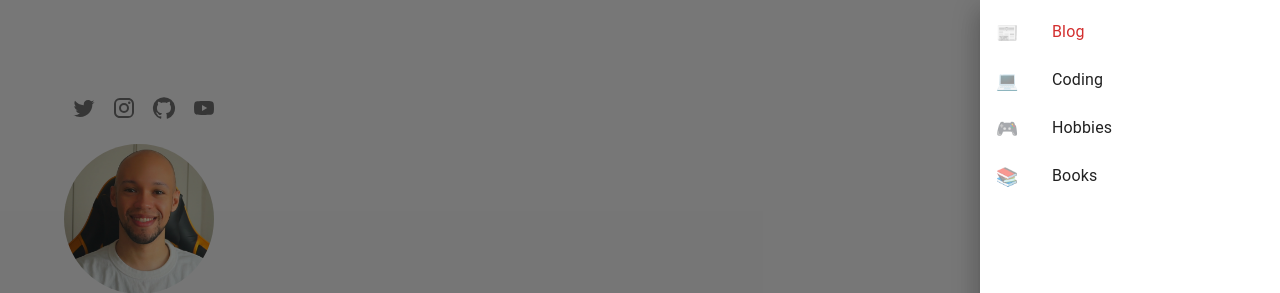
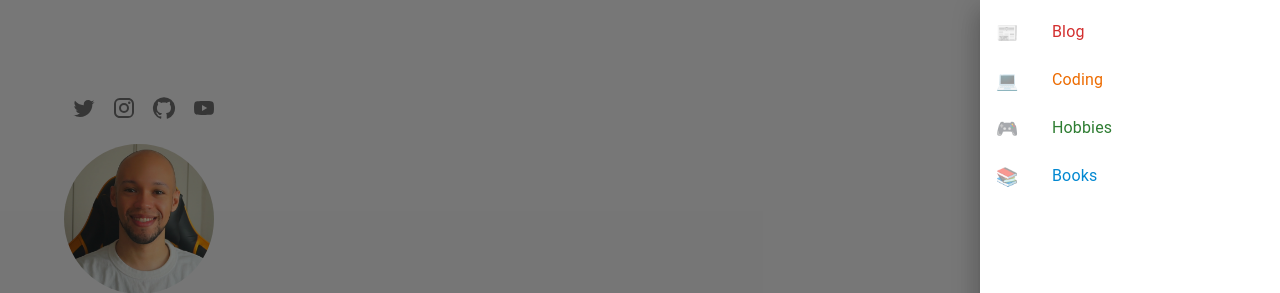
Before and after one commit to EastML/blog-site, a React (Create React App) app: page / in a window 1280 px wide. Both pictures are taken after a click on the button 1252 px from the left and 28 px from the top of the page. Shown: the top 293 px of the page. Built offline with nearby package versions, Linux system fonts and the light colour scheme.

Commit message:
navbar bugfix

```diff
--- a/src/Layout/PageContainer.js
+++ b/src/Layout/PageContainer.js
@@ -7,7 +7,7 @@ import { darkTheme, lightTheme } from "../theme";
 import { Outlet } from "react-router-dom";
 import { navbarItems } from "../pages/homePage/utils";
 
-const PageContainer = ({ children }) => {
+const PageContainer = () => {
     const [drawer, setDrawer] = useState(false)
     const [theme, setTheme] = useState(lightTheme)
 
@@ -40,7 +40,7 @@ const PageContainer = ({ children }) => {
                             <ListItem disablePadding key={item.text}>
                                 <ListItemButton>
                                     <ListItemIcon><Typography fontSize='large'>{item.icon}</Typography></ListItemIcon>
-                                    <ListItemText primary={<Typography color={item.color}>{item.text}</Typography>} />
+                                    <ListItemText primary={<Typography color={`${item.color}.main`}>{item.text}</Typography>} />
                                 </ListItemButton>
                             </ListItem>
                         ))}
```
